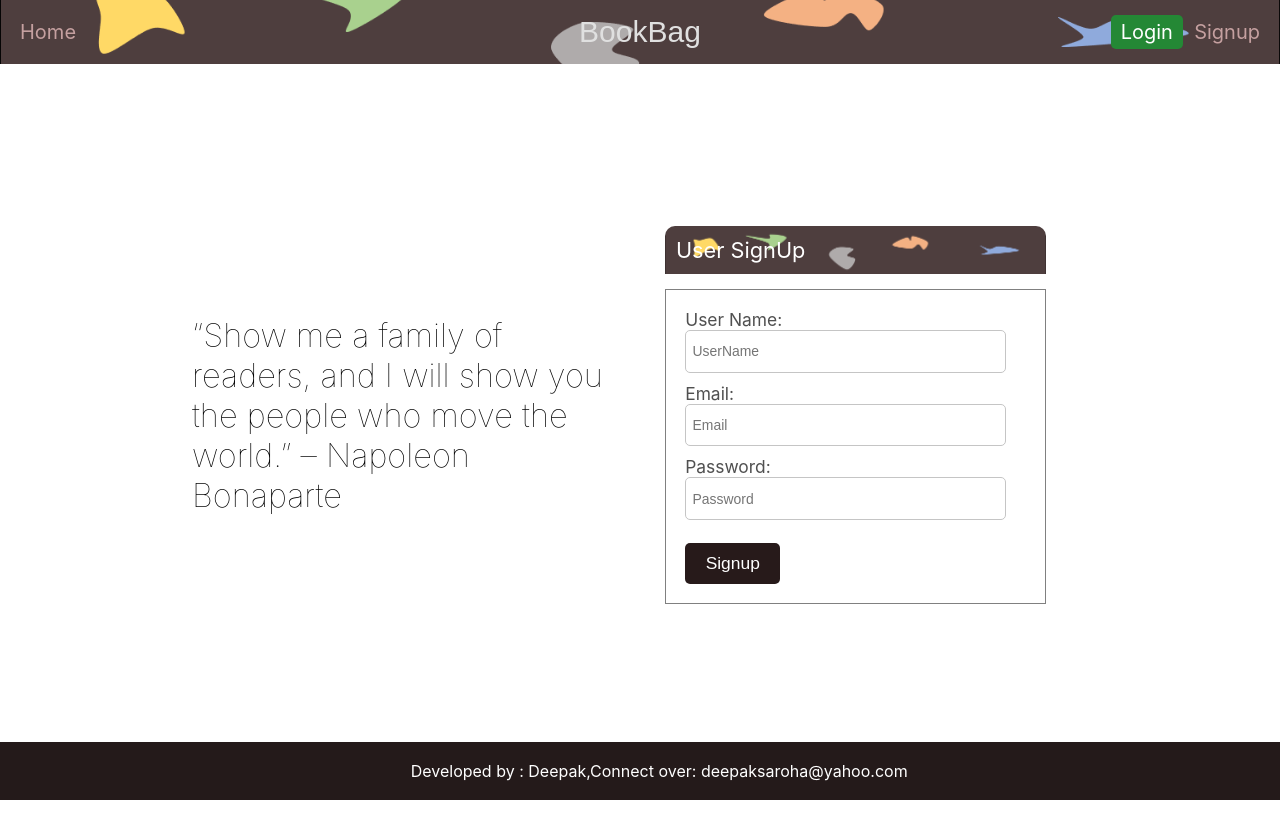
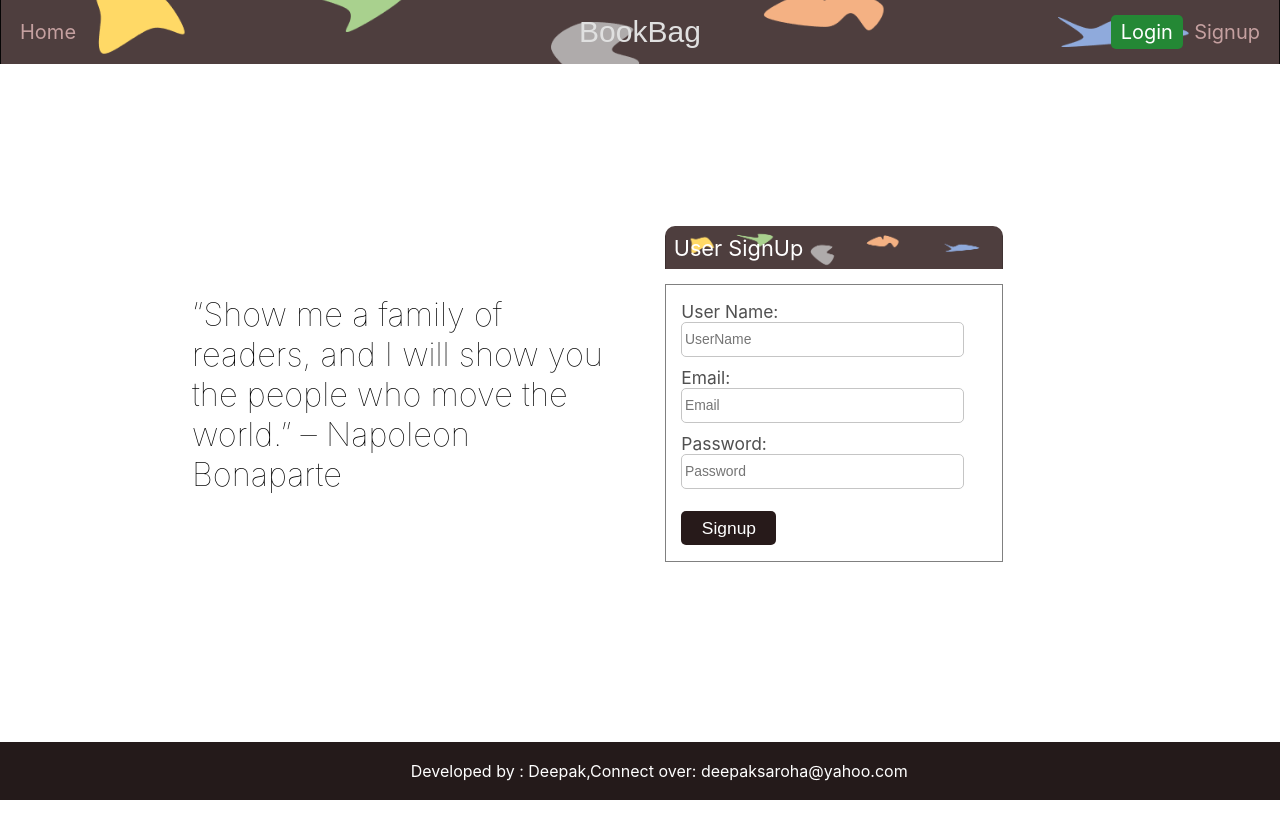
Before and after one commit to deepaksaroha/rating-review, a React (Create React App) app: page /signup in a window 1280 px wide. Shown: the top 838 px of the page. After the commit the page ends 802 px from the top, so only its background shows below. Built offline with nearby package versions, Linux system fonts and the light colour scheme; no server answers.

Commit message:
changed textsize for better visibility

```diff
--- a/src/components/Signup.js
+++ b/src/components/Signup.js
@@ -97,8 +97,9 @@ class Signup extends React.Component{
                 })
             })
             .catch(error=>{
+                console.log(error.response);
                 this.setState({
-                    error: error.response.data.message
+                    error: error.response.data.error
                 })
             })
         }
--- a/src/css/Signup.css
+++ b/src/css/Signup.css
@@ -13,12 +13,12 @@ body{
 }
 
 .signup-form-box{
-    width: 90%;
+    width: 80%;
 }
 
 #signup-heading{
     border-radius: 10px 10px 0 0;
-    padding: 0.5em;
+    padding: 0.4em;
     font-size: 1em;
     color: white;
     margin: 0 0 15px 0;
@@ -28,7 +28,7 @@ body{
 }
 
 .signup-input-box{
-    padding: 1.5vw;
+    padding: 1.2vw;
     font-size: 0.8em;
     border: 1px solid grey;
 }
@@ -39,7 +39,7 @@ body{
     border: 1px solid rgb(197, 197, 197);
     border-radius: 5px;
     font-size: 0.8em;
-    padding: 0.5vw;
+    padding: 0.2vw;
     height: 2em;
     width: 90%;
     margin-bottom: 10px;
@@ -52,7 +52,7 @@ body{
     background-color: rgb(39, 26, 26);
     font-size: 1em;
     color: white;
-    padding: 0.8vw 1.6vw;
+    padding: 0.5vw 1.6vw;
     margin-top: 1vw;
 }
 
```
